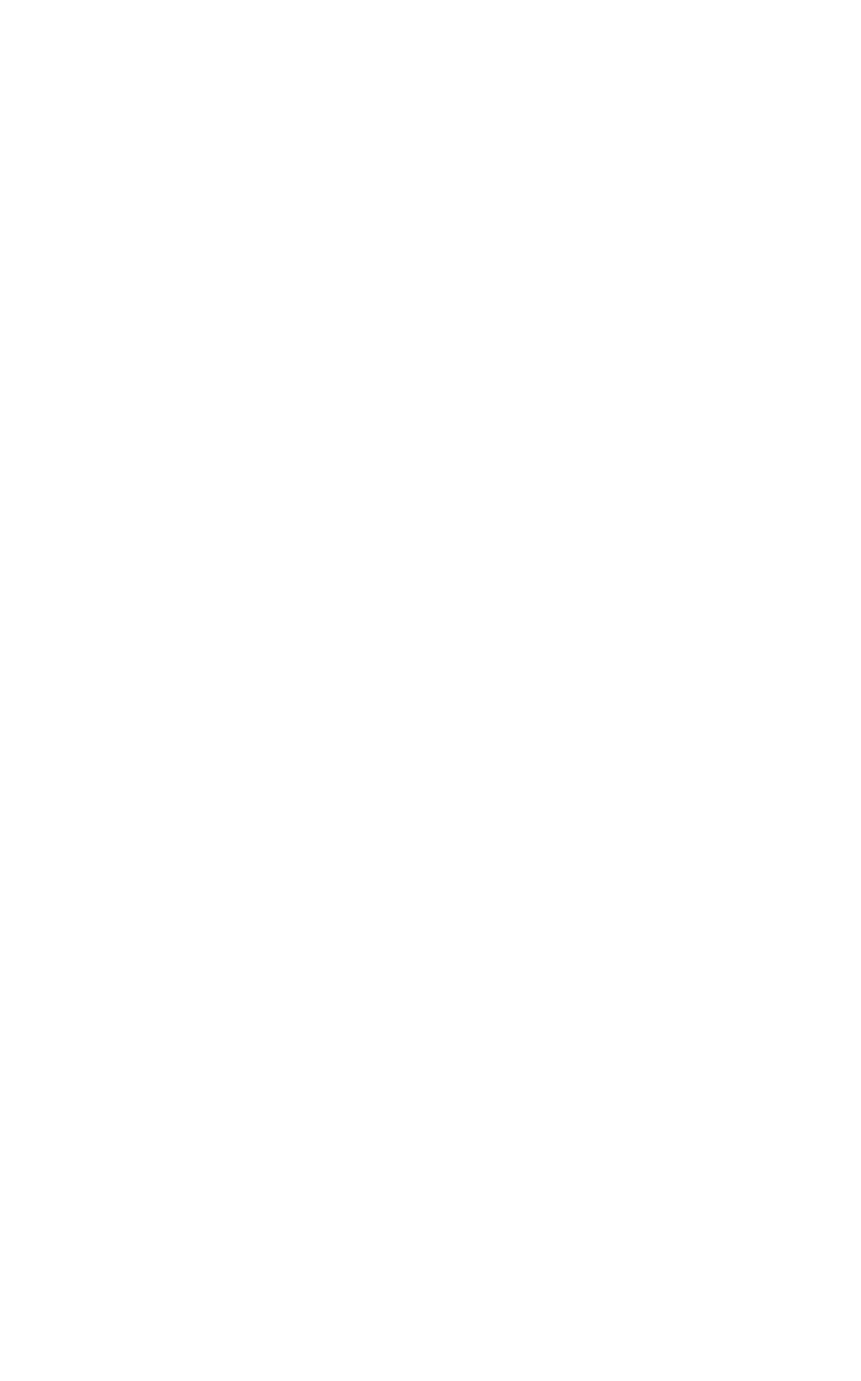
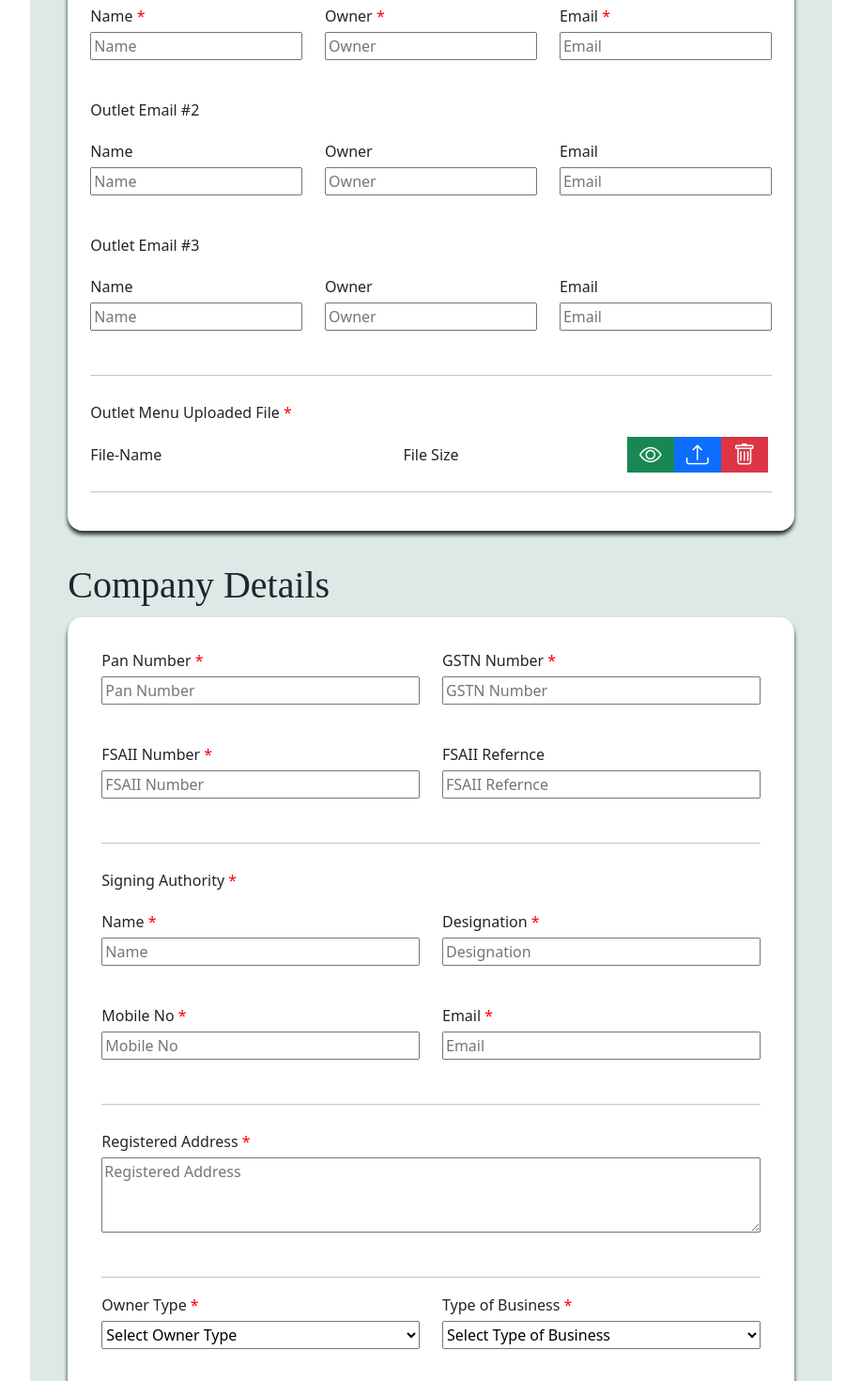
Before and after one commit to 25Pal/New_FOS_Form, a React (Create React App) app: page / in a window 1280 px wide. Shown: the part 1320-2790 px from the top of the page at 94% size, without its empty margins (181-1098 px from the left). Before the commit the page ends 934 px from the top, so only its background shows below. Built offline with nearby package versions, Linux system fonts and the light colour scheme.

Commit message:
Added Errors

```diff
--- a/package.json
+++ b/package.json
@@ -37,5 +37,8 @@
       "last 1 firefox version",
       "last 1 safari version"
     ]
+  },
+  "devDependencies": {
+    "@hookform/devtools": "^4.3.1"
   }
 }
--- a/src/App.css
+++ b/src/App.css
@@ -10,7 +10,8 @@
   width: 100%;
 
 }
-.input-wrapper textarea{
+
+.input-wrapper textarea {
   height: 80px;
   width: 100%;
 }
@@ -31,7 +32,7 @@
   gap: 5px;
 }
 
-.select-option-time{
+.select-option-time {
   display: flex;
   align-items: center;
   flex-direction: row;
@@ -43,21 +44,41 @@
 
 
 .select-option-time select {
-  height: 35px;
+  height:35px;
   width: 100%;
   display: flex;
+  border-radius: 10px;
 
+}
+.select-option-time select option {
+  max-height: 25px;
+  overflow-y: auto;
+}
+
+.select-option-time select:focus {
+  outline: none;
+  box-shadow: 0 0 3px 1px rgb(84, 170, 99);
 }
 
 
 .select-option .select-dropdown {
-  max-height: 50px; /* Set a maximum height for the dropdown */
-  overflow-y: auto; /* Enable vertical scrolling when options exceed the height */
+  max-height: 50px;
+  overflow-y: auto;
 }
 
 .select-option-time .select-dropdown {
-  height: 35px; /* Set a maximum height for the dropdown */
-  overflow-y: auto; /* Enable vertical scrolling when options exceed the height */
+  height: 35px;
+  overflow-y: auto;
+}
+
+.select-option-time .error-border {
+  border: 1.5px solid red;
+  padding: 0px;
+}
+
+.select-option-time .error-border:focus {
+  outline: none;
+  box-shadow: 0 0 3px 1px red;
 }
 
 .error {
@@ -65,6 +86,8 @@
   font-size: 12px;
   text-align: left;
 }
+
+
 
 .main-heading {
   font-family: 'sans-serif';
--- a/src/Component/CustumComponet/SelectOption.js
+++ b/src/Component/CustumComponet/SelectOption.js
@@ -17,8 +17,25 @@ const SelectOption = ({
   disabled
 }) => {
 
+  const dynamicKeyParts = dynamicKey.split('.');
+  let errorMessage = errors;
+
+dynamicKeyParts.forEach(key => {
+  if (errorMessage && key.endsWith(']')) {
+    // Handle array index notation
+    const index = parseInt(key.match(/\d+/)[0]);
+    errorMessage = errorMessage?.[key.substring(0, key.indexOf('['))]?.[index];
+  } else {
+    errorMessage = errorMessage?.[key];
+  }
+});
+
+const message = errorMessage?.[idName]?.message || '';
+const showError = time && message && !disabled;
+
   return (
-    <div className={`col-lg-${lg ? lg : 4} col-${md ? md : 6} col-${xs ? xs : 12} col-${sm ? sm : 12} ${!time  ? 'select-option' : 'select-option-time'}`}>
+    <>
+    <div className={`col-lg-${lg ? lg : 4} col-${md ? md : 6} col-${xs ? xs : 12} col-${sm ? sm : 12} ${!time ? 'select-option' : 'select-option-time'}`}>
       {
         !time && (
 
@@ -28,11 +45,11 @@ const SelectOption = ({
       <select
         {...register(`${dynamicKey ? dynamicKey + "." : ""}${idName}`,{
           required:{
-            value: required ? false : false,
-            message:`${lableName} Is Required`,
+            value: required ? true : false,
+            message: !time  ? `${lableName} Is Required` : `*`,
           }
         })}
-        className="select-dropdown"
+        className={`${!showError ? 'select-dropdown':'select-dropdown error-border'}`}
         id={idName}
         disabled={disabled ? disabled:false }
       >
@@ -45,8 +62,15 @@ const SelectOption = ({
           );
         })}
       </select>
-      <p className="error">{errors[dynamicKey || '']?.[idName]?.message}</p>
+       {
+        !time &&
+          <p className="error">{errors[dynamicKey || '']?.[idName]?.message}</p>
+       }
+
     </div>
+
+
+    </>
   );
 };
 
--- a/src/Component/CustumComponet/TextArea.js
+++ b/src/Component/CustumComponet/TextArea.js
@@ -14,7 +14,7 @@ const TextArea = ({labelName,idName,dynamicKey,errors,register,lg,required}) =>
             `${dynamicKey ? dynamicKey + "." : ""}${idName}`
           ,{
             required:{
-              value:required ? false :false,
+              value:required ? true :false,
               message:`${labelName} Is Required`,
             }
           })}
--- a/src/Component/ModulComponet/TimesDetails/TimesDetails.js
+++ b/src/Component/ModulComponet/TimesDetails/TimesDetails.js
@@ -2,11 +2,12 @@ import React, { useEffect, useState } from "react";
 import SelectOption from "../../CustumComponet/SelectOption";
 import LabelHeadingComponet from "../../CustumComponet/LabelHeadingComponet";
 import { useFieldArray } from "react-hook-form";
+import { DevTool } from "@hookform/devtools";
+
 
 
 const TimesDetails = ({ register, errors, form }) => {
   const [switchState, setSwitchState] = useState({});
-
   const { control,watch } = form;
 
   const handleSwitchChange = (day, value) => {
@@ -106,6 +107,7 @@ const addMinutes = (time, minutes) => {
     return (
         <SelectOption
             register={register}
+            required={true}
             options={idName === 'fromTime' ? fromTimeOptions : toTimeOptions}
             idName={idName}
             lg={3}
@@ -168,6 +170,11 @@ const addMinutes = (time, minutes) => {
     const index = fields.findIndex((field) => field.id === id);
     if (index !== -1) {
       remove(index);
+
+      // Update TimeDetails here
+    const updatedTimeDetails = {...form.getValues().TimeDetails};
+    updatedTimeDetails[fields[index].day].Slots.splice(index+1, 1);
+    form.setValue("TimeDetails", updatedTimeDetails);
     }
   };
 
@@ -183,10 +190,17 @@ const addMinutes = (time, minutes) => {
 
   const returnTimes = (day, index) => {
     const TimeDetails = watch(`TimeDetails.${day.day}`);
-
     if (!TimeDetails || !TimeDetails.Slots || !Array.isArray(TimeDetails.Slots)) {
 
         return false;
+    }
+    const hasEmptySlot = TimeDetails.Slots.some(slot => {
+        return !slot.slot || !slot.slot.fromTime || !slot.slot.toTime;
+    });
+
+    if (hasEmptySlot) {
+        // alert("Please fill in all time slots.");
+        return hasEmptySlot;
     }
 
     const hasSlotWithTime = TimeDetails.Slots.some(slot => slot.slot && (slot.slot.fromTime === '05:45' || slot.slot.toTime === '05:45'));
@@ -264,8 +278,7 @@ let dsdsd=false
               <div className="col-lg-1 col-md-1 col-xs-1 col-sm-1">
                 <svg
                   onClick={() => {
-
-                    dsdsd=returnTimes(day,index);
+                    dsdsd = returnTimes(day, index);
 
                     if (day.switchState[day.day] && !dsdsd) {
                       day.handleAddSlots(day);
@@ -277,10 +290,10 @@ let dsdsd=false
                   fill="none"
                   xmlns="http://www.w3.org/2000/svg"
                   style={{
-                    cursor: day.switchState[day.day] || returnTimes(day,index) ? "pointer" : "not-allowed",
-                    opacity: day.switchState[day.day] || returnTimes(day,index) ? "1" : "0.5",
-                    // disabled:day.switchState[day.day] ? false : true
-                    pointerEvents: day.switchState[day.day]|| returnTimes(day,index) ? "auto" : "not-allowed"
+                    cursor:day.switchState[day.day] ? "pointer" :"not-allowed",
+                    opacity: day.switchState[day.day] ? "1" : "0.5",
+                    // disabled: day.switchState[day.day] ? false : true
+                    // pointerEvents: day.switchState[day.day] || !dsdsd ? "auto" : "not-allowed"
                   }}
                 >
                   <path
@@ -294,18 +307,13 @@ let dsdsd=false
               {fields
                 .filter((slot) => slot.day === day.day)
                 .map((slot, index) => (
-                  <div
-                    key={slot.id}
-                  >
-                    {returnTimeSlots(day, slot, index)}{" "}
-
-                  </div>
+                  <div key={slot.id}>{returnTimeSlots(day, slot, index)} </div>
                 ))}
             </div>
-
           </div>
         ))}
       </div>
+      <DevTool control={control} />
     </>
   );
 };
--- a/src/Component/View/FullForm.js
+++ b/src/Component/View/FullForm.js
@@ -7,6 +7,8 @@ import CommisionDetails from "../ModulComponet/CommisionDetails/CommisionDetails
 import OtherDetails from "../ModulComponet/OtherDetails/OtherDetails";
 import ParentComponent from "../CustumComponet/ParentComponent";
 import TimesDetails from "../ModulComponet/TimesDetails/TimesDetails";
+
+
 
 const FullForm = () => {
   const form = useForm({
@@ -19,12 +21,13 @@ const FullForm = () => {
     console.log("form submitted :-", data);
   };
 
+
   const childs=[
-    // {mainHeading:"Outlet Details" ,childComponent:<Outletdetails register={register} errors={errors} form={form} />},
-    // {mainHeading:"Company Details" ,childComponent:<CompanyDetails register={register} errors={errors} form={form} />},
-    // {mainHeading:"Bank Details" ,childComponent:<BankDetails register={register} errors={errors} form={form} />},
-    // {mainHeading:"Commission Details" ,childComponent:<CommisionDetails register={register} errors={errors} form={form} />},
-    // {mainHeading:"Other Details",childComponent:<OtherDetails register={register} errors={errors} form={form} />},
+    {mainHeading:"Outlet Details" ,childComponent:<Outletdetails register={register} errors={errors} form={form} />},
+    {mainHeading:"Company Details" ,childComponent:<CompanyDetails register={register} errors={errors} form={form} />},
+    {mainHeading:"Bank Details" ,childComponent:<BankDetails register={register} errors={errors} form={form} />},
+    {mainHeading:"Commission Details" ,childComponent:<CommisionDetails register={register} errors={errors} form={form} />},
+    {mainHeading:"Other Details",childComponent:<OtherDetails register={register} errors={errors} form={form} />},
     {mainHeading:"Time Details",childComponent:<TimesDetails register={register} errors={errors} form={form} />},
   ]
 
```
Also changed, not shown: 1 other file (tests, documents, lock files or other folders). Lines whose indentation alone changed are shown as unchanged.
